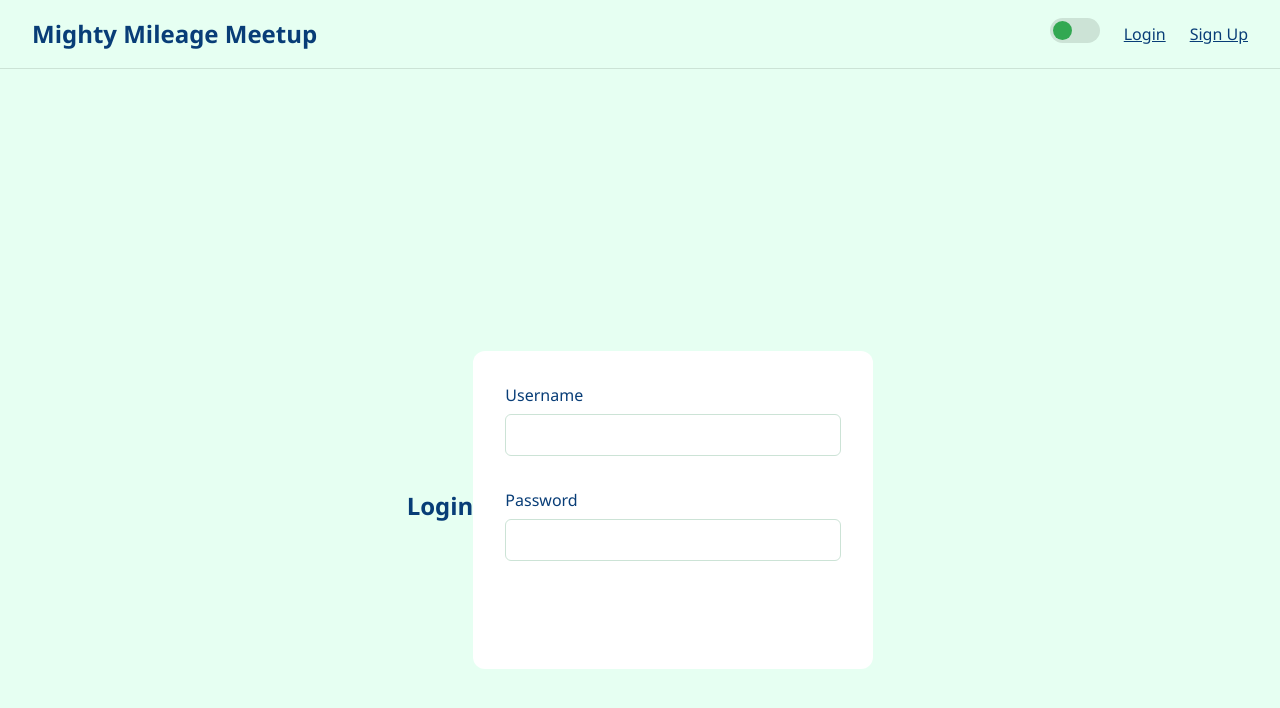
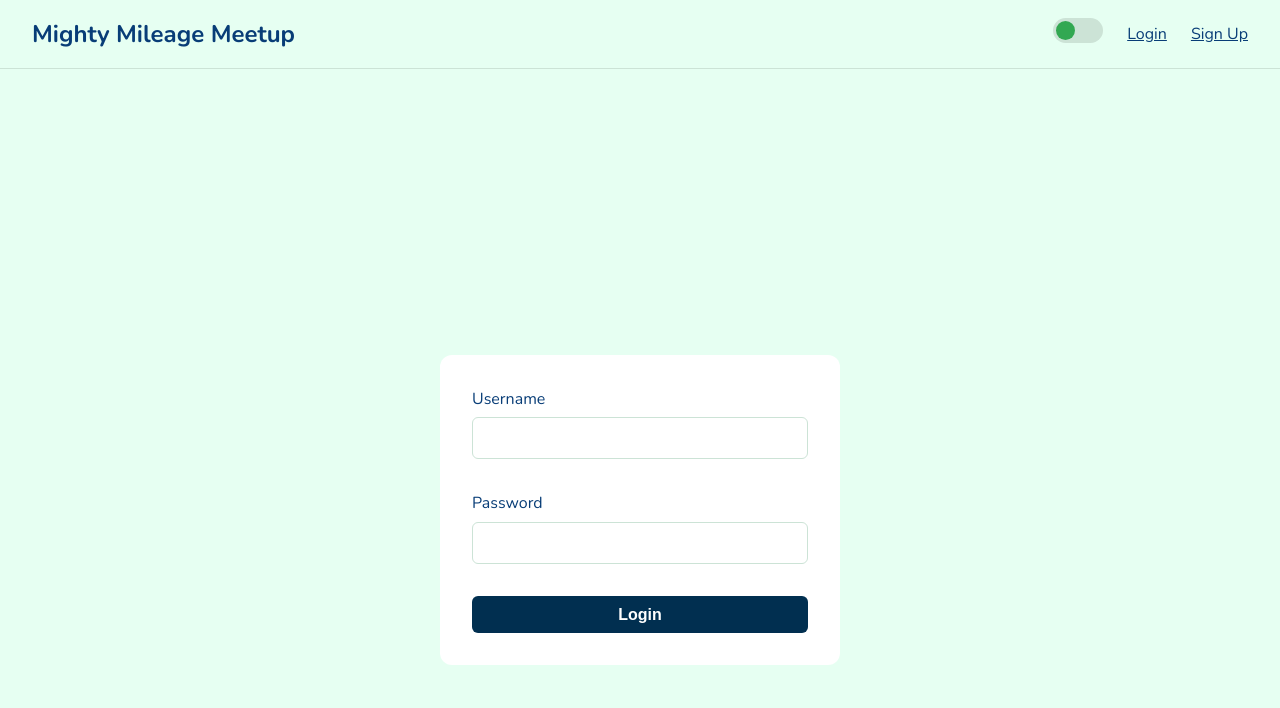
Before and after one commit to sjtroxel/Q3-2025-Codefi-SoloProject, an Angular app in the folder FE-Mighty_Mileage_Meetup/: page /login in a window 1280 px wide. Shown: the top 708 px of the page. Built offline with nearby package versions, Linux system fonts and the light colour scheme.

Commit message:
fixing styling on my buttons

```diff
--- a/FE-Mighty_Mileage_Meetup/src/app/features/meetup/meetup-form/meetup-form.scss
+++ b/FE-Mighty_Mileage_Meetup/src/app/features/meetup/meetup-form/meetup-form.scss
@@ -55,19 +55,19 @@
     }
 
     button {
-      background: var(--primary);
-      color: var(--card-bg);
-      padding: 0.8rem;
-      border: none;
-      border-radius: 8px;
+    //   background: var(--primary);
+    //   color: var(--card-bg);
+    //   padding: 0.8rem;
+    //   border: none;
+    //   border-radius: 8px;
       font-size: 1rem;
-      font-weight: bold;
-
-      &:hover {
-        background: var(--accent);
-        box-shadow: 0 0 12px var(--accent);
-      }
+    //   font-weight: bold;
     }
+    //   &:hover {
+    //     background: var(--accent);
+    //     box-shadow: 0 0 12px var(--accent);
+    //   }
+    // }
   }
 }
 
--- a/FE-Mighty_Mileage_Meetup/src/app/pages/dashboard/dashboard.scss
+++ b/FE-Mighty_Mileage_Meetup/src/app/pages/dashboard/dashboard.scss
@@ -7,8 +7,8 @@ h1 {
 .add {
   display: block;
   margin: 0 auto 2rem;
-  background: var(--primary);
-  color: var(--card-bg);
+  background: #012f50;
+  color: #d3f5ed;
   border: none;
   padding: 0.8rem 1.5rem;
   border-radius: 8px;
@@ -19,6 +19,7 @@ h1 {
 
   &:hover {
     background: var(--accent);
+    color: midnightblue;
     box-shadow: 0 0 12px var(--accent);
   }
 }
--- a/FE-Mighty_Mileage_Meetup/src/app/pages/login/login.html
+++ b/FE-Mighty_Mileage_Meetup/src/app/pages/login/login.html
@@ -1,5 +1,5 @@
 <div class="login-container">
-  <h2>Login</h2>
+
     <form [formGroup]="loginForm" (ngSubmit)="onSubmit()">
       <div>
         <label for="username">Username</label>
--- a/FE-Mighty_Mileage_Meetup/src/app/pages/login/login.scss
+++ b/FE-Mighty_Mileage_Meetup/src/app/pages/login/login.scss
@@ -43,21 +43,21 @@
     }
 
     button {
-      background: var(--primary);
-      color: var(--card-bg);
-      border: none;
-      padding: 0.8rem;
-      border-radius: 8px;
+    //   background: var(--primary);
+    //   color: var(--card-bg);
+    //   border: none;
+    //   padding: 0.8rem;
+    //   border-radius: 8px;
       font-size: 1rem;
-      font-weight: bold;
-      cursor: pointer;
-      transition: background 0.3s ease, box-shadow 0.3s ease;
-
-      &:hover {
-        background: var(--accent);
-        box-shadow: 0 0 12px var(--accent);
-      }
+    //   font-weight: bold;
+    //   cursor: pointer;
+    //   transition: background 0.3s ease, box-shadow 0.3s ease;
     }
+    //   &:hover {
+    //     background: var(--accent);
+    //     box-shadow: 0 0 12px var(--accent);
+    //   }
+    // }
 
     .error {
       color: var(--error);
--- a/FE-Mighty_Mileage_Meetup/src/app/pages/signup/signup.scss
+++ b/FE-Mighty_Mileage_Meetup/src/app/pages/signup/signup.scss
@@ -43,21 +43,21 @@
     }
 
     button {
-      background: var(--primary);
-      color: var(--card-bg);
-      border: none;
-      padding: 0.8rem;
-      border-radius: 8px;
+    //   background: var(--primary);
+    //   color: var(--card-bg);
+    //   border: none;
+    //   padding: 0.8rem;
+    //   border-radius: 8px;
       font-size: 1rem;
-      font-weight: bold;
-      cursor: pointer;
-      transition: background 0.3s ease, box-shadow 0.3s ease;
-
-      &:hover {
-        background: var(--accent);
-        box-shadow: 0 0 12px var(--accent);
-      }
+    //   font-weight: bold;
+    //   cursor: pointer;
+    //   transition: background 0.3s ease, box-shadow 0.3s ease;
     }
+    //   &:hover {
+    //     background: var(--accent);
+    //     box-shadow: 0 0 12px var(--accent);
+    //   }
+    // }
 
     .error {
       color: var(--error);
--- a/FE-Mighty_Mileage_Meetup/src/styles.scss
+++ b/FE-Mighty_Mileage_Meetup/src/styles.scss
@@ -1,3 +1,6 @@
+/* Import Nunito from Google Fonts */
+@import url('https://fonts.googleapis.com/css2?family=Nunito:wght@400;600;700&display=swap');
+
 /* -------------------------------
    1. CSS RESET & BASE STYLES
 -------------------------------- */
@@ -11,7 +14,7 @@
 
 html, body {
   padding-top: 70px;
-  font-family: 'Segoe UI', Roboto, sans-serif;
+  font-family: 'Nunito', sans-serif;
   font-size: 16px;
   line-height: 1.5;
   background-color: var(--background);
@@ -31,11 +34,15 @@ html, body {
   --background: #e6fff2;          /* Minty green background */
   --text-primary: #083d77;        /* Dark blue */
   --text-secondary: #2e6d32;      /* Dark green */
-  --accent: #32a852;              /* Vibrant green for buttons */
+  --accent: #32a852;              /* Vibrant green for links/icons */
   --accent-hover: #289442;        /* Hover shade */
   --error: #d62828;               /* Red for errors */
   --card-bg: #ffffff;             /* White cards */
   --border: #cce3d6;              /* Light border */
+
+  /* Buttons (new colors for visibility) */
+  --button-bg: #012f50;           /* Strong blue */
+  --button-hover: #005fa3;        /* Darker blue */
 }
 
 body.dark-mode {
@@ -48,6 +55,10 @@ body.dark-mode {
   --error: #ff4d6d;               /* Neon pink/red */
   --card-bg: #0a2b1f;             /* Dark card background */
   --border: #145a46;              /* Subtle green border */
+
+  /* Buttons (new colors for visibility) */
+  --button-bg: #012f50;           /* Bright blue */
+  --button-hover: #1c75d8;        /* Darker blue */
 }
 
 /* -------------------------------
@@ -79,14 +90,14 @@ button {
   padding: 0.6rem 1.2rem;
   border: none;
   border-radius: 6px;
-  background-color: var(--accent);
+  background-color: var(--button-bg);
   color: #fff;
   font-weight: 600;
   cursor: pointer;
   transition: background 0.2s ease, transform 0.1s ease;
 
   &:hover {
-    background-color: var(--accent-hover);
+    background-color: var(--button-hover);
     transform: scale(1.02);
   }
 
```
